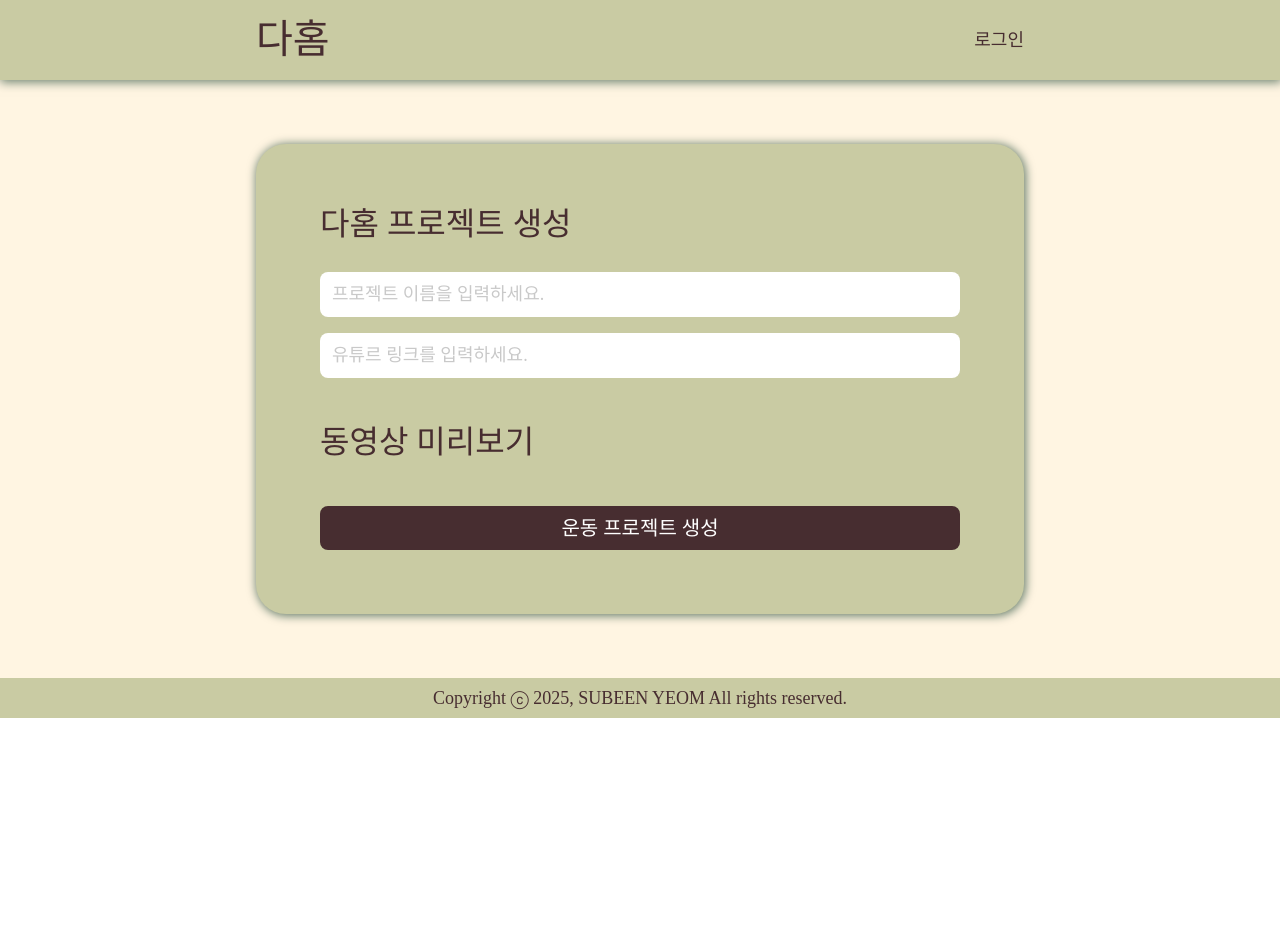
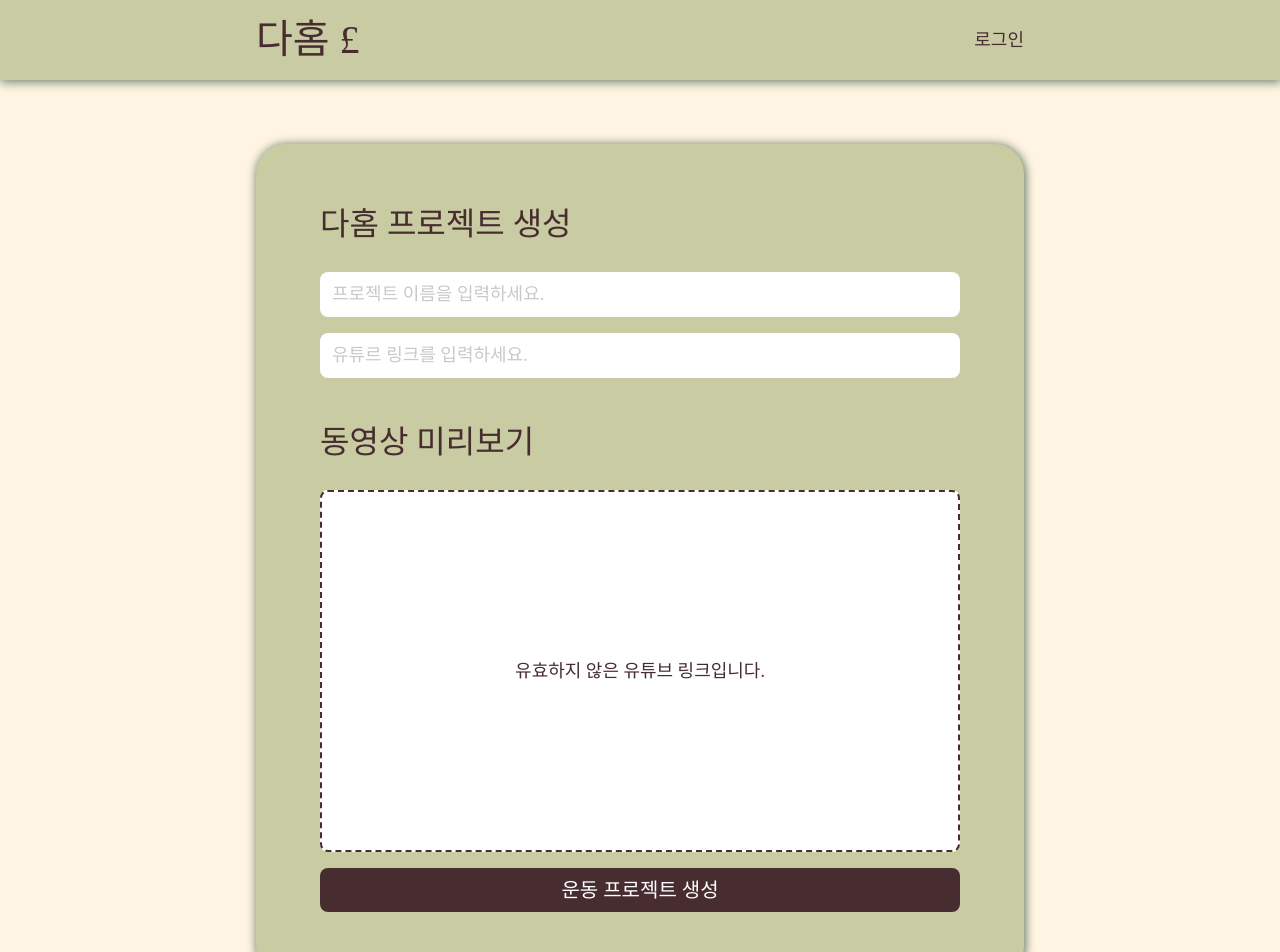
Before and after one commit to ssub0227/DaHome, a React (Create React App) app: page /upload in a window 1280 px wide. Shown: the top 952 px of the page. Before the commit the page ends 800 px from the top, so only its background shows below. Built offline with nearby package versions, Linux system fonts and the light colour scheme; a web font is replaced by a local one.

Commit message:
Fix: Favicon, 홈 아이콘 수정

```diff
--- a/public/index.html
+++ b/public/index.html
@@ -8,7 +8,8 @@
       content="Web site created using create-react-app"
     />
     <script src="https://kit.fontawesome.com/3e7351cf55.js" crossorigin="anonymous"></script>
-    <title>다같이 홈트</title>
+    <title>다 같이 홈트 | 다홈</title>
+    <link rel="icon" href="./circular_cat.ico" />
   </head>
   <body>
     <div id="root"></div>
--- a/src/components/Header.js
+++ b/src/components/Header.js
@@ -30,25 +30,24 @@ let HeaderText = styled.h1`
   font-size:5vh;
 `
 
-// let HeaderIcon = styled.a`
-//   margin-right:10px;
-//   font-size: 3vh;
-// `
 
 const Header = () =>{
+  const isLogin = false;
+
   return (
     <HeaderBox>
       <ul>
         <li>
           <HeaderText>
             <Link to='/'>
-              {/* <HeaderIcon className='fa-solid fa-house-user'></HeaderIcon> */}
-              다홈
+              다홈 £
             </Link>
           </HeaderText>
         </li>
         <li>
-          <Link to={'/login'}>로그인</Link>
+          {
+            isLogin ? <Link to={'/MyPage'}>마이페이지</Link> : <Link to={'/login'}>로그인</Link>
+          }
         </li>
       </ul>
     </HeaderBox>
--- a/src/components/VideoPreview.js
+++ b/src/components/VideoPreview.js
@@ -10,9 +10,9 @@ const VideoPreview = ({ isVideo, videoId }) => {
     transform: translate(-50%, -50%);
   `
 
-  if (isVideo === true && videoId) {
+  if (isVideo === true) {
     return <YouTube videoId={videoId} opts={{ width: '100%', height: '360' }} />;
-  } else if (isVideo === false) {
+  } else {
     return <PreviewText>유효하지 않은 유튜브 링크입니다.</PreviewText>;
   }
 }
--- a/src/pages/Home.js
+++ b/src/pages/Home.js
@@ -12,13 +12,16 @@ let HomeBox = styled.div`
   }
 `
 
+let TitleImpact= styled.p`
+  font-size: 5vh;
+`
+
 const Home = () => {
   return (
     <HomeBox>
       <div>
-        <TitleText text={'다 같이 홈트레이닝 프로젝트'}>
-          <p className='titleImpact'>다홈</p>
-        </TitleText>
+        <TitleText text={'다 같이 홈트레이닝'}/>
+        <TitleImpact>다홈 £</TitleImpact>
         <SubTitleText text={'원하는 홈트레이닝 영상을 등록하고\n친구화 함께 운동해요.'}></SubTitleText>
         <Button link={'/upload'} text={'시작하기'}></Button>
       </div>
--- a/src/pages/LogIn.js
+++ b/src/pages/LogIn.js
@@ -1,9 +1,10 @@
 import React from 'react';
+import TitleText from 'components/TitleText';
 
 const Login = () => {
   return (
     <div>
-      로그인페이지
+      <TitleText text={'다 같이 홈트레이닝, 다홈 £'} />
     </div>
   )
 }
--- a/src/pages/Upload.js
+++ b/src/pages/Upload.js
@@ -15,7 +15,7 @@ let Input = styled.input`
   }
 `
 
-let PrivewVideo = styled.div`
+let PreviewVideo = styled.div`
   text-align: center;
   position: relative;
   padding-top: 56%;
@@ -56,10 +56,10 @@ const Upload = () => {
       <TitleText text={'다홈 프로젝트 생성'} marginBottom={5}></TitleText>
       <Input type='text' placeholder='프로젝트 이름을 입력하세요.' id='pj_title_input' value={roomTitle} onChange={(event)=>setRoomTitle(event.target.value)}></Input>
       <Input type='text' placeholder='유튜르 링크를 입력하세요.' id='vd_link_input' onChange={handleVideo}></Input>
-      <div className='preview'>
-        <TitleText text={'동영상 미리보기'} marginTop={5} marginBottom={5}></TitleText>
+      <TitleText text={'동영상 미리보기'} marginTop={5} marginBottom={5}></TitleText>
+      <PreviewVideo>
         <VideoPreview isVideo={isVideo} videoId={videoId} />
-      </div>
+      </PreviewVideo>
       <Button link={'/share'} text={'운동 프로젝트 생성'}></Button>
     </div>
   )
--- a/src/styles/common.js
+++ b/src/styles/common.js
@@ -35,19 +35,6 @@ const CommonCSS = createGlobalStyle`
     border-radius: 30px;
     box-shadow: 1px 1px 10px 1px var(--light-green-shadow);
   }
-
-  .titleImpact{
-    font-size: 5vh;
-  }
-
-  .displayNo{
-    display: none;
-  }
-
-  .displayYes{
-    display: block;
-  }
-
 `
 
 export default CommonCSS;
```
Also changed, not shown: 2 other files (tests, documents, lock files or other folders).
